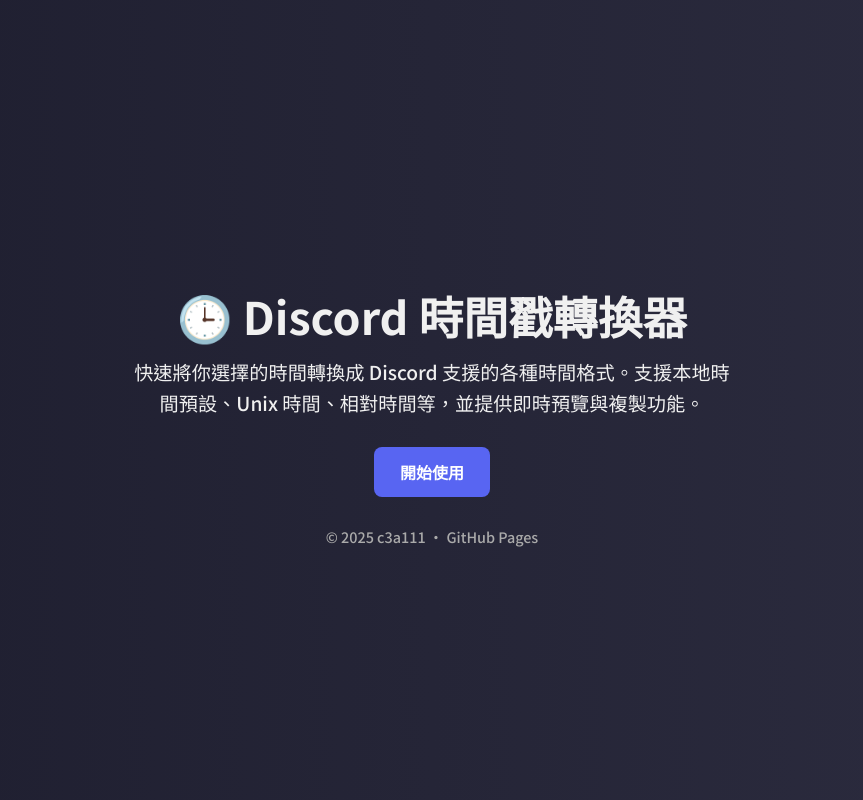
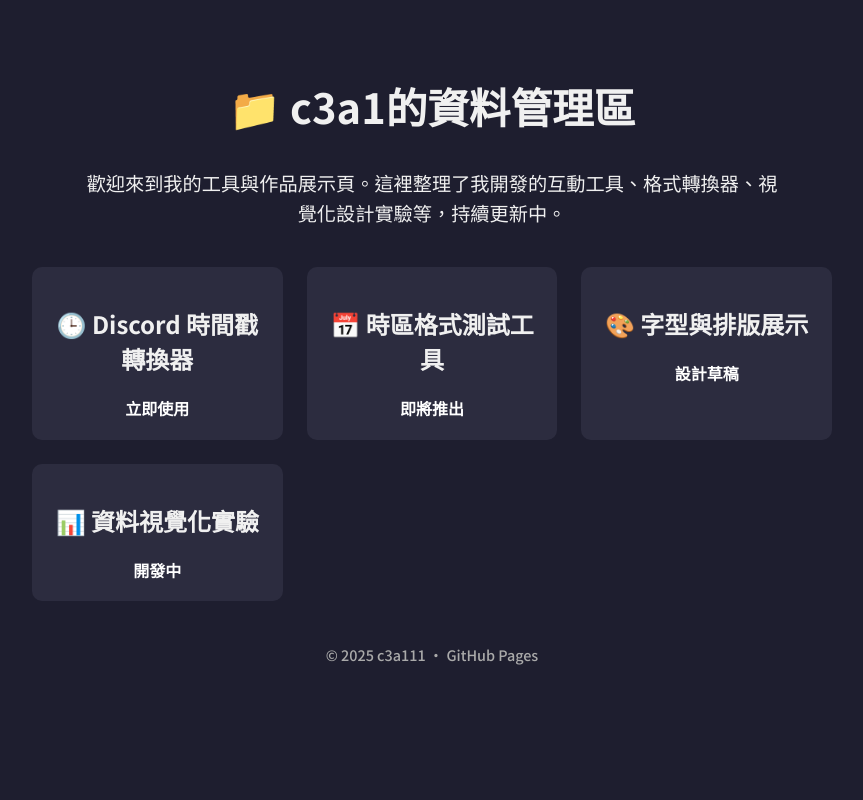
Before and after one commit to c3a111/c3a111.github.io, a plain HTML site: page index.html in a window 1280 px wide. Shown: the whole page, without its empty margins (208-1071 px from the left). Drawn offline with Linux system fonts and the light colour scheme.

Commit message:
Update index.html

```diff
--- a/index.html
+++ b/index.html
@@ -3,55 +3,83 @@
 <head>
   <meta charset="UTF-8" />
   <meta name="viewport" content="width=device-width, initial-scale=1.0" />
-  <title>Discord 時間戳轉換器</title>
+  <title>c3a1的資料管理區</title>
   <link href="https://fonts.googleapis.com/css2?family=Noto+Sans+TC:wght@500;700&display=swap" rel="stylesheet">
   <style>
     body {
       margin: 0;
       font-family: 'Noto Sans TC', sans-serif;
-      background: linear-gradient(to right, #1e1e2f, #2c2c3f);
+      background: #1e1e2f;
       color: #f0f0f0;
       display: flex;
       flex-direction: column;
       align-items: center;
-      justify-content: center;
-      min-height: 100vh;
+      padding: 3em 1em;
       text-align: center;
     }
     h1 {
-      font-size: 2.8em;
-      margin-bottom: 0.2em;
+      font-size: 2.6em;
+      margin-bottom: 0.3em;
     }
     p {
       font-size: 1.2em;
-      max-width: 600px;
-      margin: 0 auto 1.5em;
+      max-width: 700px;
+      margin-bottom: 2em;
       line-height: 1.6;
     }
-    a.button {
-      display: inline-block;
-      padding: 0.8em 1.6em;
-      background-color: #5865F2;
-      color: white;
-      border-radius: 8px;
+    .grid {
+      display: grid;
+      grid-template-columns: repeat(auto-fit, minmax(220px, 1fr));
+      gap: 1.5em;
+      max-width: 800px;
+      width: 100%;
+    }
+    .card {
+      background-color: #2c2c3f;
+      padding: 1.2em;
+      border-radius: 10px;
+      transition: transform 0.3s ease;
+    }
+    .card:hover {
+      transform: translateY(-5px);
+    }
+    .card a {
+      color: #ffffff;
       text-decoration: none;
       font-weight: bold;
-      transition: background-color 0.3s ease;
-    }
-    a.button:hover {
-      background-color: #4752c4;
+      display: block;
+      margin-top: 0.5em;
     }
     footer {
-      margin-top: 2em;
+      margin-top: 3em;
       font-size: 0.9em;
       color: #aaa;
     }
   </style>
 </head>
 <body>
-  <h1>🕒 Discord 時間戳轉換器</h1>
-  <p>快速將你選擇的時間轉換成 Discord 支援的各種時間格式。支援本地時間預設、Unix 時間、相對時間等，並提供即時預覽與複製功能。</p>
-  <a class="button" href="1.html">開始使用</a>
+  <h1>📁 c3a1的資料管理區</h1>
+  <p>歡迎來到我的工具與作品展示頁。這裡整理了我開發的互動工具、格式轉換器、視覺化設計實驗等，持續更新中。</p>
+
+  <div class="grid">
+    <div class="card">
+      <h2>🕒 Discord 時間戳轉換器</h2>
+      <a href="1.html">立即使用</a>
+    </div>
+    <div class="card">
+      <h2>📅 時區格式測試工具</h2>
+      <a href="#">即將推出</a>
+    </div>
+    <div class="card">
+      <h2>🎨 字型與排版展示</h2>
+      <a href="#">設計草稿</a>
+    </div>
+    <div class="card">
+      <h2>📊 資料視覺化實驗</h2>
+      <a href="#">開發中</a>
+    </div>
+  </div>
+
   <footer>© 2025 c3a111 · GitHub Pages</footer>
 </body>
 </html>
```
